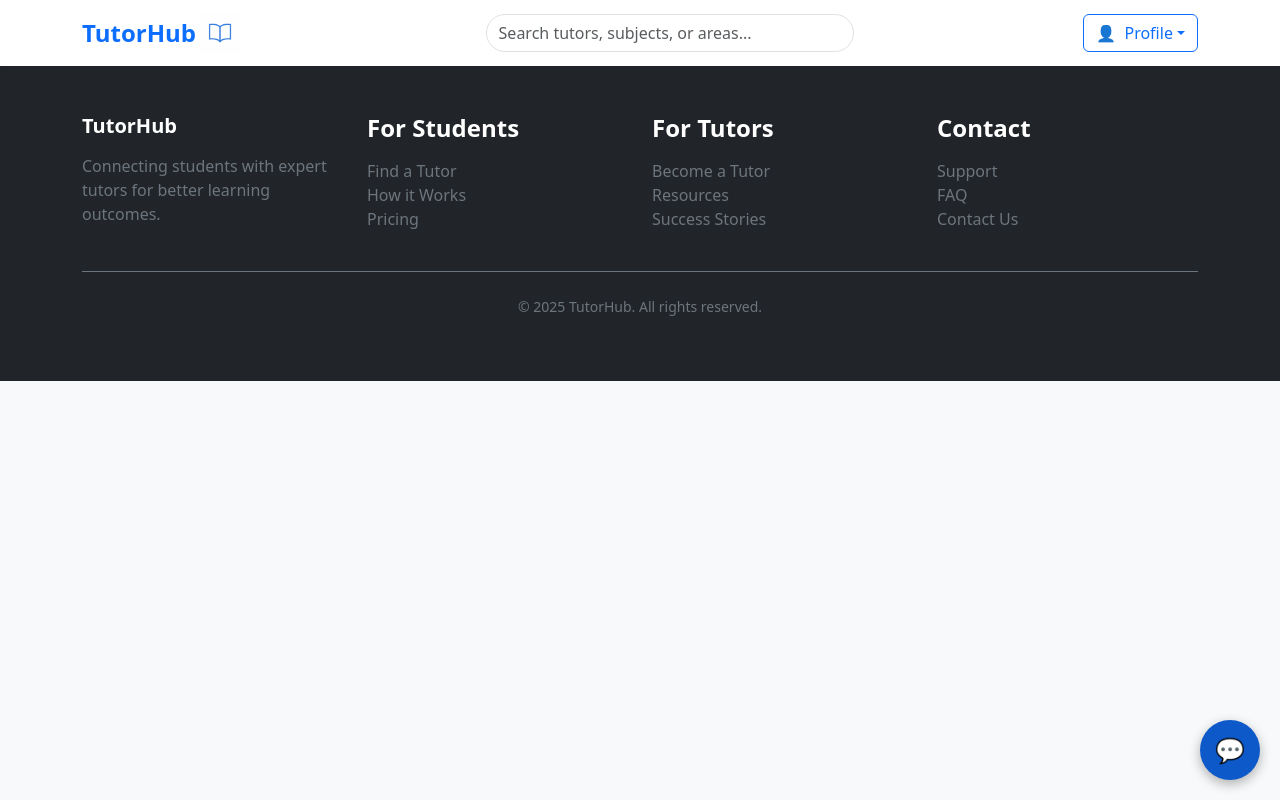
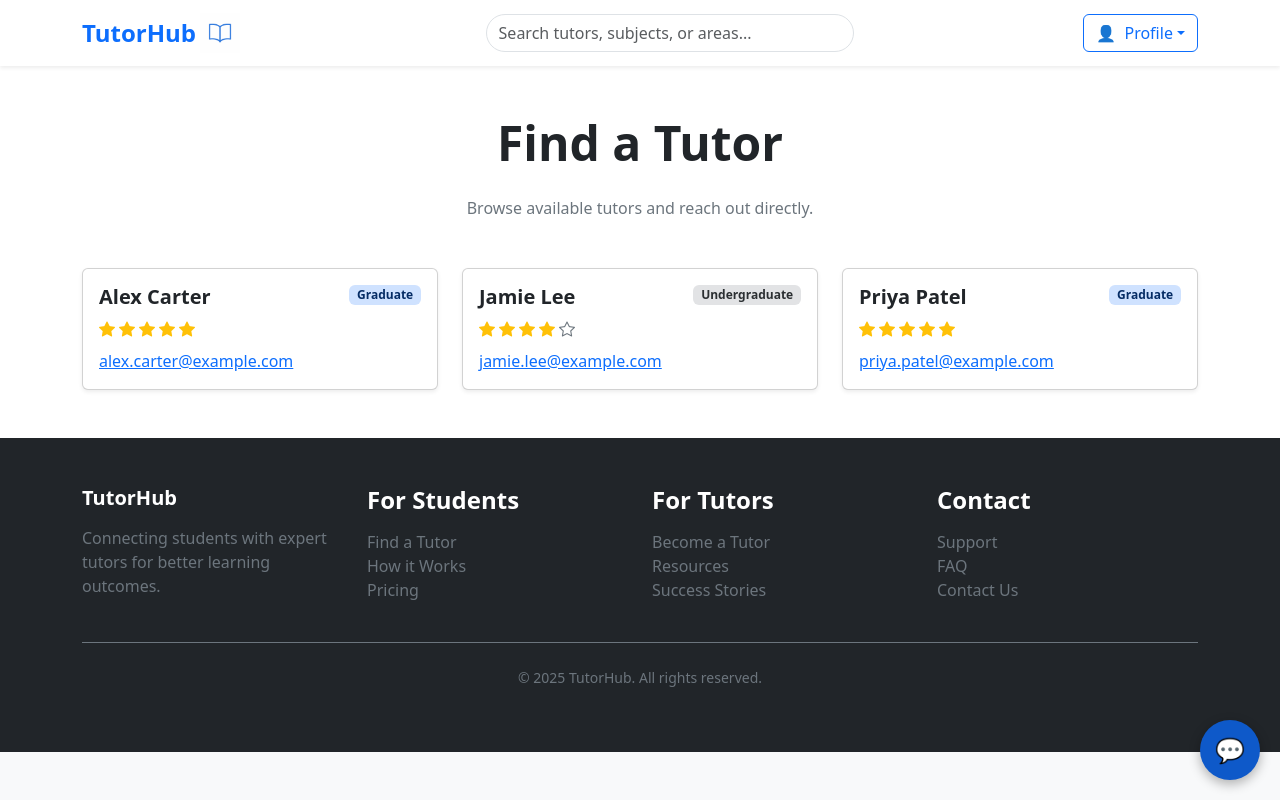
Before and after one commit to FreeCharles02/TutorHubOkstate, a React (Vite) app: page /find-a-tutor in a window 1280 px wide. Built offline with nearby package versions, Linux system fonts and the light colour scheme.

Commit message:
Feat: FindATutor page

```diff
--- a/src/App.tsx
+++ b/src/App.tsx
@@ -9,6 +9,7 @@ import SignUp from "./components/SignUp";
 import LogIn from "./components/LogIn";
 import SignUpAsTutor from "./components/SignUpAsTutor";
 import LearnMore from "./components/LearnMore";
+import { FindATutor } from "./components/FindATutor";
 
 function App() {
   console.log('App is rendering!');
@@ -31,6 +32,7 @@ function App() {
           <Route path="/login" element={<LogIn />} />
           <Route path="/signupastutor" element={<SignUpAsTutor />} />
           <Route path="/learnmore" element={<LearnMore />} />
+          <Route path="/find-a-tutor" element={<FindATutor />} />
         </Routes>
       </main>
 
--- /dev/null
+++ b/src/components/FindATutor.tsx
@@ -0,0 +1,149 @@
+import { useEffect, useMemo, useState } from 'react'
+
+type ApiTutor = {
+	name: string
+	// The backend example uses a key with a slash; access via bracket notation
+	// true => Graduate, false => Undergraduate (assumption; adjust if backend differs)
+	["Grad/Undergrad"]: boolean
+	email: string
+	rating: number
+}
+
+type Tutor = {
+	name: string
+	isGrad: boolean
+	email: string
+	rating: number
+}
+
+// Normalize any incoming shape to our internal Tutor type
+function normalizeTutors(input: unknown): Tutor[] {
+	// If the backend returns { tutors: ApiTutor[] } or { data: ApiTutor[] } or just ApiTutor[]
+	const maybeArray = ((): unknown[] | null => {
+		if (Array.isArray(input)) return input
+		if (input && typeof input === 'object') {
+			const obj = input as Record<string, unknown>
+			if (Array.isArray(obj.tutors)) return obj.tutors
+			if (Array.isArray(obj.data)) return obj.data
+			// First array-like value in object
+			for (const v of Object.values(obj)) {
+				if (Array.isArray(v)) return v
+			}
+		}
+		return null
+	})()
+
+	if (!maybeArray) return []
+
+	return maybeArray
+		.filter((x): x is ApiTutor =>
+			x != null && typeof x === 'object' && 'name' in x && 'email' in x && 'rating' in x && 'Grad/Undergrad' in x
+		)
+		.map((t) => ({
+			name: t.name,
+			isGrad: Boolean((t as ApiTutor)["Grad/Undergrad"]),
+			email: t.email,
+			rating: Math.max(0, Math.min(5, Number(t.rating) || 0)),
+		}))
+}
+
+export const FindATutor = () => {
+	const [tutors, setTutors] = useState<Tutor[]>([])
+	const [loading, setLoading] = useState(true)
+	const [error, setError] = useState<string | null>(null)
+
+	useEffect(() => {
+		let mounted = true
+
+		async function fetchTutors() {
+			setLoading(true)
+			setError(null)
+			try {
+				// TODO: Replace this mock with a real API call, e.g.:
+				// const res = await fetch('/api/tutors')
+				// const data = await res.json()
+				// const normalized = normalizeTutors(data)
+
+				// Mock payload to simulate backend response
+				const mockPayload: ApiTutor[] = [
+					{ name: 'Alex Carter', ["Grad/Undergrad"]: true, email: 'alex.carter@example.com', rating: 5 },
+					{ name: 'Jamie Lee', ["Grad/Undergrad"]: false, email: 'jamie.lee@example.com', rating: 4 },
+					{ name: 'Priya Patel', ["Grad/Undergrad"]: true, email: 'priya.patel@example.com', rating: 5 },
+				]
+
+				const normalized = normalizeTutors(mockPayload)
+				if (mounted) setTutors(normalized)
+							} catch {
+						if (mounted) setError('Failed to load tutors. Please try again later.')
+			} finally {
+				if (mounted) setLoading(false)
+			}
+		}
+
+		fetchTutors()
+
+		return () => {
+			mounted = false
+		}
+	}, [])
+
+	const content = useMemo(() => {
+		if (loading) {
+			return (
+				<div className="text-center py-5 text-secondary">Loading tutors…</div>
+			)
+		}
+		if (error) {
+			return (
+				<div className="alert alert-danger" role="alert">{error}</div>
+			)
+		}
+		if (!tutors.length) {
+			return (
+				<div className="text-center py-5 text-secondary">No tutors found right now.</div>
+			)
+		}
+
+		return (
+			<div className="row g-4">
+				{tutors.map((tutor, idx) => (
+					<div key={idx} className="col-md-6 col-lg-4">
+						<div className="card h-100 shadow-sm">
+							<div className="card-body d-flex flex-column">
+								<div className="mb-2 d-flex justify-content-between align-items-start">
+									<h3 className="h5 fw-semibold mb-0">{tutor.name}</h3>
+									<span className={`badge ${tutor.isGrad ? 'bg-primary-subtle text-primary-emphasis' : 'bg-secondary-subtle text-secondary-emphasis'}`}>
+										{tutor.isGrad ? 'Graduate' : 'Undergraduate'}
+									</span>
+								</div>
+								<div className="mb-2 text-warning">
+									{Array.from({ length: tutor.rating }).map((_, i) => (
+										<i key={i} className="bi bi-star-fill me-1" />
+									))}
+									{Array.from({ length: 5 - tutor.rating }).map((_, i) => (
+										<i key={`empty-${i}`} className="bi bi-star me-1 text-secondary" />
+									))}
+								</div>
+								<div className="mt-auto">
+									<a href={`mailto:${tutor.email}`} className="link-primary">{tutor.email}</a>
+								</div>
+							</div>
+						</div>
+					</div>
+				))}
+			</div>
+		)
+	}, [loading, error, tutors])
+
+	return (
+		<section className="py-5 bg-white">
+			<div className="container">
+				<h2 className="display-5 fw-bold text-center mb-4">Find a Tutor</h2>
+				<p className="text-center text-secondary mb-5">Browse available tutors and reach out directly.</p>
+				{content}
+			</div>
+		</section>
+	)
+}
+
+export default FindATutor
--- a/src/components/LogIn.tsx
+++ b/src/components/LogIn.tsx
@@ -12,6 +12,12 @@ export default function LogIn() {
   const handleSubmit = (e: FormEvent) => {
     e.preventDefault();
     alert(`Welcome back, ${form.email}!`);
+    // TODO: send login data to backend later
+
+    if (true) { // TODO: implement real authentication
+      //redirect to FindATutor page
+      window.location.href = "/find-a-tutor";
+    }
   };
 
   return (
```
